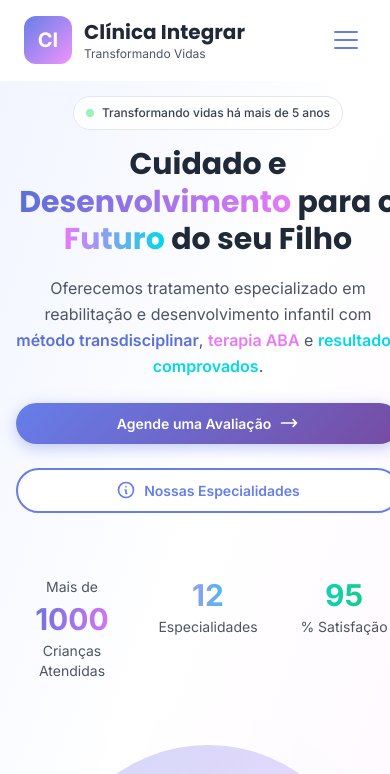
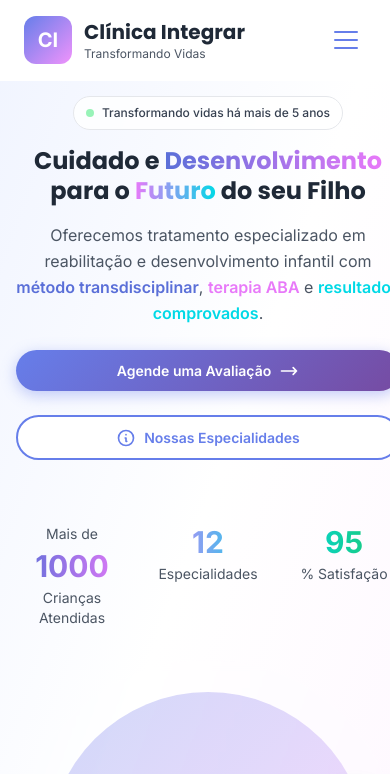
Before and after one commit to eduardosilvaedias/clinica-integrar-v2, a plain HTML site: page index.html in a window 390 px wide. Shown: the top 774 px of the page. Drawn offline with nearby package versions, Linux system fonts and the light colour scheme.

```diff
--- a/index.html
+++ b/index.html
@@ -227,7 +227,7 @@
     </header>
 
     <!-- Hero Section -->
-    <section id="inicio" class="relative min-h-screen flex items-center overflow-x-hidden pt-24 sm:pt-32">
+    <section id="inicio" class="relative min-h-screen flex flex-col overflow-x-hidden pt-24 sm:pt-32 pb-8 sm:pb-12">
         <!-- Background Gradient -->
         <div class="absolute inset-0 bg-gradient-to-br from-primary-50 via-white to-secondary-50"></div>
 
@@ -256,10 +256,12 @@
                                 anos</span>
                         </div>
 
-                        <h1 class="text-3xl sm:text-4xl md:text-5xl lg:text-7xl font-display font-bold leading-tight">
+                        <h1
+                            class="text-2xl sm:text-3xl md:text-4xl lg:text-5xl xl:text-7xl font-display font-bold leading-tight break-words">
                             <span class="text-gray-800">Cuidado e</span>
                             <span
                                 class="bg-gradient-to-r from-primary-600 to-secondary-600 bg-clip-text text-transparent">Desenvolvimento</span>
+                            <br class="block sm:hidden" />
                             <span class="text-gray-800">para o</span>
                             <span
                                 class="bg-gradient-to-r from-secondary-600 to-accent-600 bg-clip-text text-transparent">Futuro</span>
```
